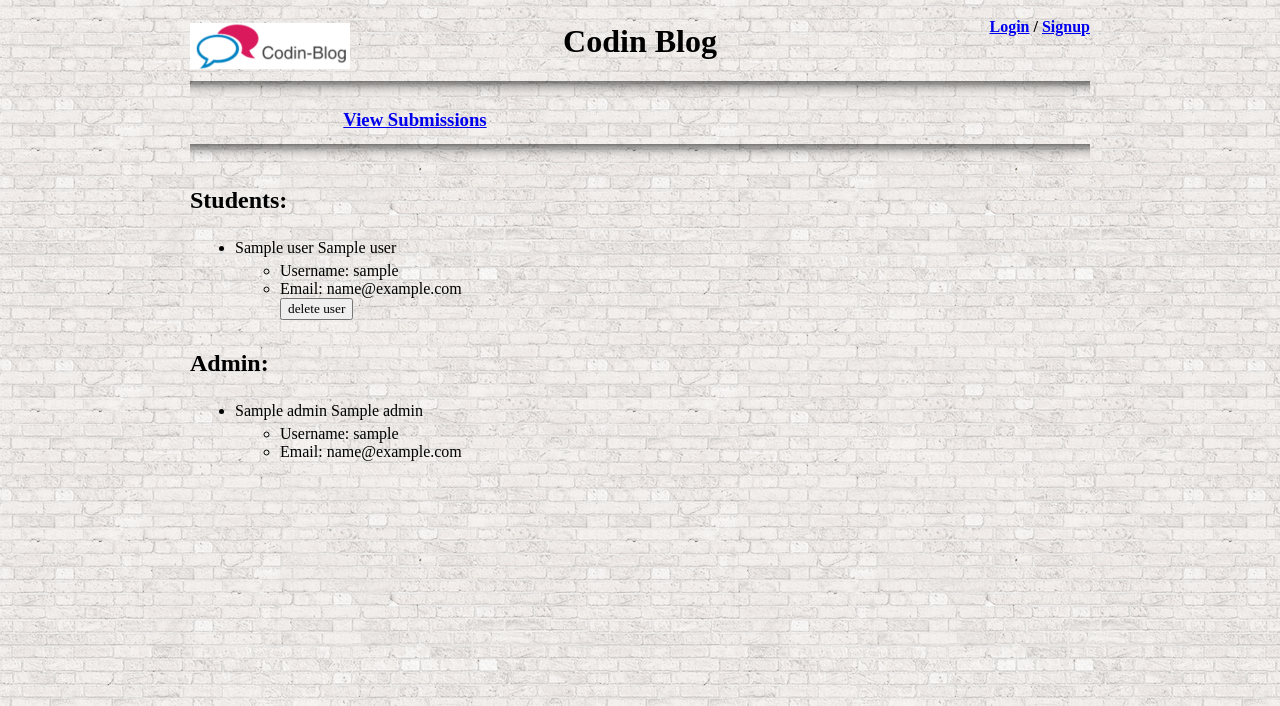
After one commit to gabelwright/Java-Grader, a Flask app: template templates/roster.html in a window 1280 px wide. The commit adds this page. Shown: the top 706 px of the page. Run offline with Flask 2, Linux system fonts and the light colour scheme; the template is opened without the code that fills it: most values are stand-ins (such as "Sample title", 1, 10 or a date in 2020); parts of the project's set-up code (start-up, migrations or seed data) failed here and were passed over; some web fonts are replaced.

Commit message:
feat: Add ability to delete users
Admin can delete users through admin page.  Assignment descriptions
maintain line breaks, spaces, etc.

```diff
--- a/__init__.py
+++ b/__init__.py
@@ -453,6 +453,36 @@ def resetPassword(user):
 							   user=user)
 
 
+@app.route('/admin/roster', methods=['GET','POST'])
+@admin_only
+def roster(user):
+    if request.method == 'GET':
+        users = session.query(User).filter(User.admin == False).order_by(desc(User.l_name)).all()
+        admin = session.query(User).filter(User.admin == True).order_by(desc(User.l_name)).all()
+        return render_template('roster.html',
+                               user=user,
+                               users=users,
+                               admin=admin)
+    else:
+        username = request.form['username']
+        user = session.query(User).filter(User.username == username).first()
+        if user:
+            session.delete(user)
+            session.commit()
+        return redirect(url_for('roster'))
+
+
+
+@app.route('/admin/roster/delete/<int:user_id>', methods=['POST'])
+@admin_only
+def deleteUser(user, user_id):
+    user = session.query(User).filter(User.id == user_id).first()
+    if user:
+        session.delete(user)
+        session.commit()
+    return redirect(url_for('roster'))
+
+
 @app.route('/admin', methods=['GET','POST'])
 @admin_only
 def adminPage(user):
--- a/static/main_styles.css
+++ b/static/main_styles.css
@@ -111,6 +111,15 @@ ul{
 	margin-left:20px;
 }
 
+.assign-desc{
+	white-space: pre-wrap;       /* Since CSS 2.1 */
+    white-space: -moz-pre-wrap;  /* Mozilla, since 1999 */
+    white-space: -pre-wrap;      /* Opera 4-6 */
+    white-space: -o-pre-wrap;    /* Opera 7 */
+    word-wrap: break-word;
+    font-size: 1.1em;
+}
+
 .comment{
 	font-size: 1.2em
 }
--- a/templates/adminPage.html
+++ b/templates/adminPage.html
@@ -6,9 +6,9 @@
 
 	<a class="all" href="{{url_for('newAssign')}}"><h3>New Assignment</h3></a>
 
+	<a class="all" href="{{ url_for('roster') }}"><h3>Class Roster</h3></a>
+
 	<a class="all" href="{{ url_for('resetPassword') }}"><h3>Reset User Password</h3></a>
-
-	<h3>Delete User</h3>
 
 	<a class="all" href="{{ url_for('all') }}"><h3>View Database</h3></a>
 
--- a/templates/all.html
+++ b/templates/all.html
@@ -52,7 +52,7 @@
 		{% for p in posts %}
 		<li>{{p.id}}:{{p.assignment.name}}</li>
 			<ul>
-				<li>{{p.user.name}}</li>
+				<li>{{p.user.f_name}} {{p.user.l_name}}</li>
 				<li class="code"><pre>{{p.code}}</pre></li>
 				<li class="code"><pre>{{p.results}}</pre></li>
 			</ul>
--- a/templates/post_block.html
+++ b/templates/post_block.html
@@ -4,7 +4,7 @@
 
 <h2 class="all"><a href="{{ url_for('assignView', assign_id=assign.id) }}">{{assign.name}}</a></h2>
 <div class="all">
-	{{assign.desc}}
+	<pre class="assign-desc">{{assign.desc}}</pre>
 </div>
 <p>
 <strong>Assignment Type:&nbsp;</strong>
--- /dev/null
+++ b/templates/roster.html
@@ -0,0 +1,33 @@
+{% extends 'base.html' %}
+
+{% block content %}
+
+
+	<h2 class="all">Students:</h2>
+	<ul>
+		{% for a in users %}
+		<li>{{a.f_name}} {{a.l_name}}
+			<ul>
+				<li>Username: {{a.username}}</li>
+				<li>Email: {{a.email}}</li>
+				<form method="POST" action="{{ url_for('deleteUser',user_id=a.id ) }}">
+					<input type="submit" value="delete user">
+				</form>
+
+			</ul>
+		</li>
+		{% endfor %}
+	</ul>
+	<h2 class="all">Admin:</h2>
+	<ul>
+		{% for a in admin %}
+		<li>{{a.f_name}} {{a.l_name}}
+			<ul>
+				<li>Username: {{a.username}}</li>
+				<li>Email: {{a.email}}</li>
+			</ul>
+		</li>
+		{% endfor %}
+	</ul>
+
+{% endblock %}
```
